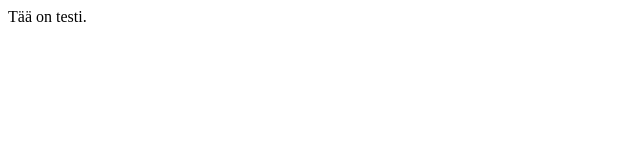
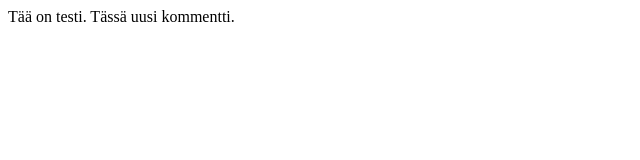
Before and after one commit to RedondoFox/-Checkpoint, a plain HTML site: page Elmiina/index.html in a window 1280 px wide. Shown: the whole page, without its empty margins (0-640 px from the left). Drawn offline with Linux system fonts and the light colour scheme.

Commit message:
Tässä uusi kommentti

```diff
--- a/Elmiina/index.html
+++ b/Elmiina/index.html
@@ -6,6 +6,6 @@
     <title>Testi</title>
 </head>
 <body>
-    Tää on testi.
+    Tää on testi. Tässä uusi kommentti.
 </body>
 </html>
```
